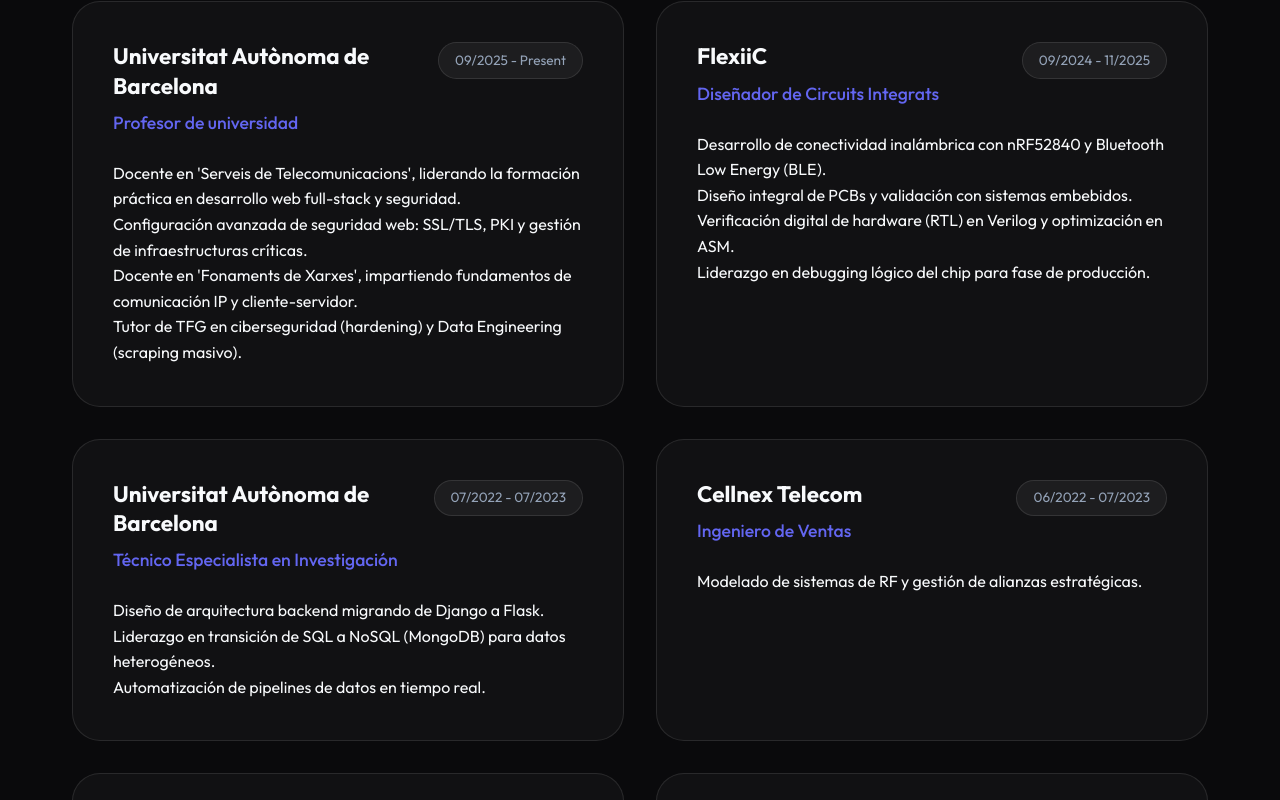
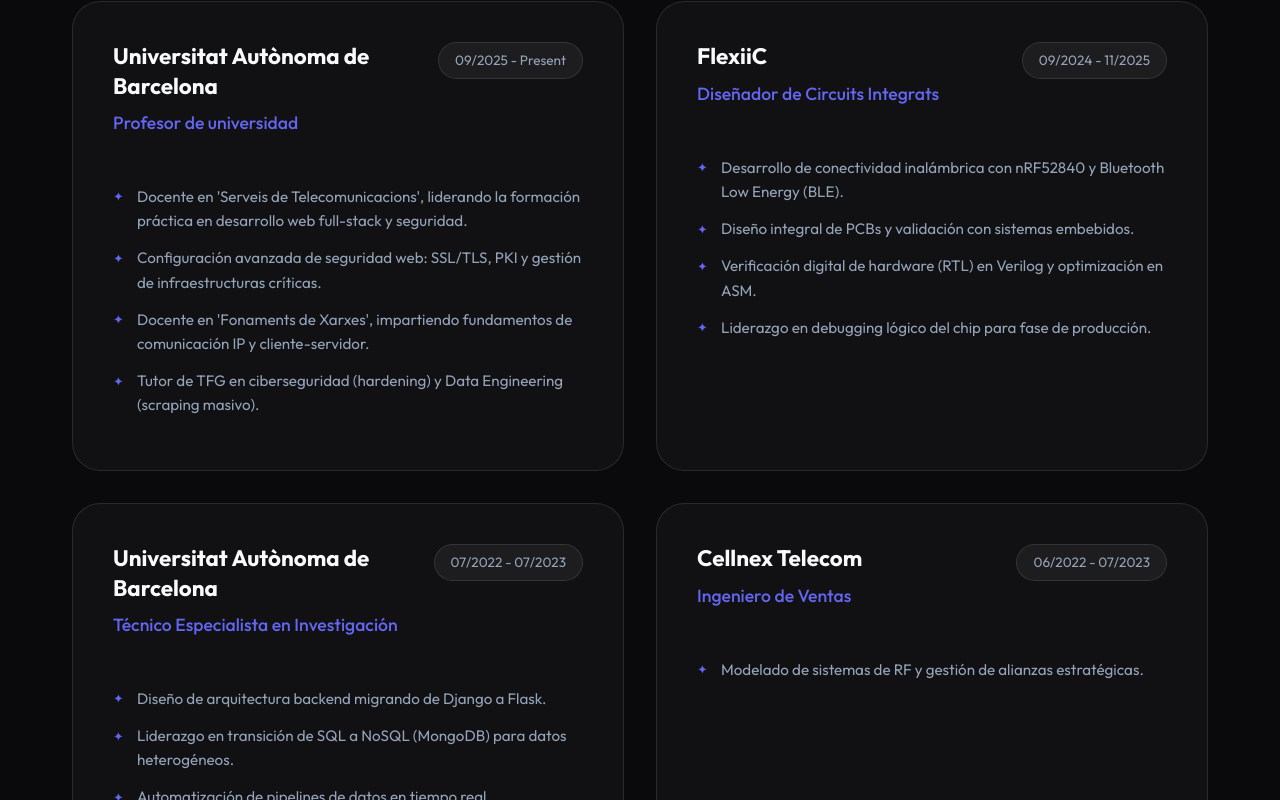
Before and after one commit to joan-mata/joanmata_web, a React (Vite) app: page /projects in a window 1280 px wide. Shown: the part 880-1680 px from the top of the page. Built offline with nearby package versions, Linux system fonts and the light colour scheme.

Commit message:
fix: vista experiencia

```diff
--- a/src/index.css
+++ b/src/index.css
@@ -453,7 +453,25 @@
 
 .card-list {
   list-style: none;
-  margin-top: auto;
+  margin-top: 1.5rem;
+}
+
+.card-list li {
+  position: relative;
+  padding-left: 1.5rem;
+  margin-bottom: 0.8rem;
+  color: var(--text-dim);
+  font-size: 0.95rem;
+  line-height: 1.6;
+}
+
+.card-list li::before {
+  content: '✦';
+  position: absolute;
+  left: 0;
+  color: var(--accent-primary);
+  font-size: 0.8rem;
+  top: 0.1rem;
 }
 
 .badge-container {
```
